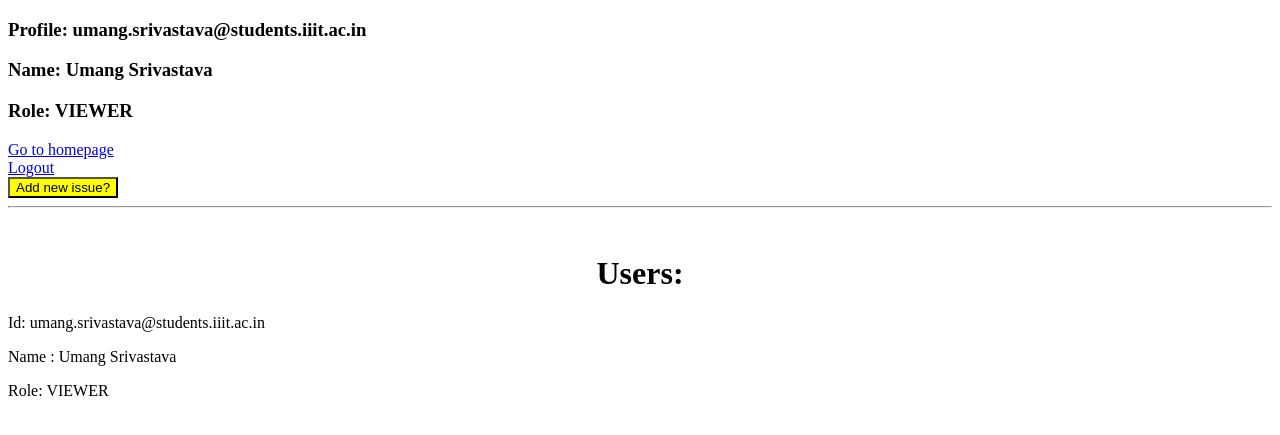
After one commit to umangS77/What-s-the-issue, a Flask app: page /displayusers in a window 1280 px wide. The commit adds this page. Shown: the top 435 px of the page. Run offline with Flask 2, Linux system fonts and the light colour scheme; a user stored in the database is signed in; data comes from the database, SQL or seed files in the repository; both versions use the stored data as it was after the commit.

Commit message:
Added users db. next task to set assignees

```diff
--- a/app.py
+++ b/app.py
@@ -42,8 +42,8 @@ class ISSUES(db.Model):
 
 class USERS(db.Model):
 	id = db.Column(db.Integer, primary_key=True)
-	username = 'aa'
-	Name = 'aa'
+	username = db.Column(db.String(100), nullable=True)
+	Name = db.Column(db.String(100), nullable=True)
 	role = db.Column(db.String(50), nullable=True)
 
 	def __repr__(self):
@@ -55,75 +55,75 @@ def login():
 
 @app.route('/loginpage')
 def loginpage():
-	# global current_owner
-	# global current_name
-	# current_owner = cas.username
-	# current_name = cas.attributes['cas:Name']
 	session["username"] = cas.username
 	session["Name"] = cas.attributes['cas:Name']
-	user = USERS.query.filter_by(username = session["username"]).all()
-	if(user == None):
-		# new_user = USERS(username = current_owner, Name=current_name, Role='VIEWER')
-		# try:
-		# 	db.session.add(new_user)
-		# 	db.session.commit()
-		# except:
-		# 	return 'Error is adding user'
-		pass
-	# session["role"] = user.role
+	current_owner = session["username"]
+	current_name = session["Name"]
+	isuser = USERS.query.filter_by(username = current_owner).first()
+	if(isuser == None):
+		new_user = USERS(username = current_owner,
+			Name=current_name,
+			role='VIEWER')
+		session["role"] = 'VIEWER'
+		try:
+			db.session.add(new_user)
+			db.session.commit()
+		except:
+			return 'Error is adding user'
+	else:
+		session["role"] = isuser.role
 	return redirect('/homepage')
 
 
 @app.route('/homepage', methods = ['GET','POST'])
 def homepage():
-	# if "user" in session:
 	current_owner = session["username"]
 	current_name = session["Name"]
+	current_role = session["role"]
 	issues = ISSUES.query.order_by(ISSUES.date_created).all()
 	user = USERS.query.filter_by(username = current_owner).all()
 	return render_template('/homepage.html',
 		username = current_owner,
 		Name = current_name,
-		# role = user.role,
+		Role = current_role,
 		issues = issues)
-	# else:
-	# 	return redirect('/')
+
 
 @app.route('/myissues')
 def myissues():
-	# if "user" in session:
 	current_owner = session["username"]
 	current_name = session["Name"]
+	current_role = session["role"]
 	user = USERS.query.filter_by(username = current_owner).all()
 	myissues = ISSUES.query.filter_by(owner = current_owner).all()
-	# x=dir().count('current_owner')
-	# if(x==0):
-	# 	return redirect('/')
-	return render_template('/myissues.html',username = current_owner,
+	return render_template('/myissues.html',
+		username = current_owner,
 		Name = current_name,
-		# role = user.role,
+		Role = current_role,
 		myissues = myissues)
-	# else:
-	# 	return redirect('/')
+
 
 @app.route('/addissue', methods=['GET','POST'])
 def addissue():
-	# if "user" in session:
 	current_owner = session["username"]
 	current_name = session["Name"]
+	current_role = session["role"]
 	user = USERS.query.filter_by(username = current_owner).all()
+
 	if request.method == 'POST':
 		issue_title = request.form['title']
 		issue_description = request.form['description']
 		issue_state = request.form['state']
 		issue_tag_list = request.form.getlist('tags')
 		issue_tags=','.join(issue_tag_list)
-		# for tag in issue_tag_list:
-		# 	issue_tags = issue_tags + "," + tag
 		issue_gitlink = request.form['gitlink']
 		issue_owner = current_owner
-	# issue_assignees = request.form['assignees']
-		new_issue = ISSUES(title=issue_title, description=issue_description, state=issue_state, tags=issue_tags,gitlink=issue_gitlink, owner = issue_owner)
+		new_issue = ISSUES(title=issue_title,
+			description=issue_description,
+			state=issue_state,
+			tags=issue_tags,
+			gitlink=issue_gitlink,
+			owner = issue_owner)
 
 		try:
 			db.session.add(new_issue)
@@ -136,26 +136,23 @@ def addissue():
 		return render_template('/addissue.html',
 		username = current_owner,
 		Name = current_name,
-		# role = user.role,
+		Role = current_role,
 		)
-	# else:
-	# 	return redirect('/')
 
 @app.route('/update/<int:id>', methods = ['GET','POST'])
 def update(id):
-	# if "user" in session:
 	current_owner = session["username"]
 	current_name = session["Name"]
+	current_role = session["role"]
 	user = USERS.query.filter_by(username = current_owner).all()
 	issue = ISSUES.query.get_or_404(id)
+
 	if request.method == 'POST':
 		issue.title = request.form['title']
 		issue.description = request.form['description']
 		issue.state = request.form['state']
 		issue_tag_list = request.form.getlist('tags')
 		issue_tags=','.join(issue_tag_list)
-		# for tag in issue_tag_list:
-		# 	issue_tags = issue_tags + "," + tag
 		issue.gitlink = request.form['gitlink']
 		issue.owner = current_owner
 
@@ -168,10 +165,9 @@ def update(id):
 	else:
 		return render_template('update.html',username = current_owner,
 		Name = current_name,
-		# role = user.role,
+		Role = current_role,
 		issue = issue)
-	# else:
-	# 	return redirect('/')
+
 
 @app.route('/delete/<int:id>')
 def delete(id):
@@ -184,10 +180,19 @@ def delete(id):
     except:
         return 'There was a problem deleting that issue'
 
+@app.route('/displayusers')
+def displayusers():
+	allusers = USERS.query.order_by(USERS.username).all()
+	return render_template('displayusers.html',username = session["username"],
+		Name = session["Name"],
+		Role = session["role"],
+		users = allusers)
+
 @app.route('/logout')
 def logoutpage():
 	session.pop("user",None)
 	session.pop("Name",None)
+	session.pop("role",None)
 	return flask.redirect(flask.url_for('cas.logout', _external=True))
 
 if __name__ == "__main__":
--- a/templates/addissue.html
+++ b/templates/addissue.html
@@ -9,6 +9,7 @@
 <div class="content">
     <h3>Profile: {{username}}</h3>
     <h3>Name: {{Name}}</h3>
+    <h3>Role: {{Role}}</h3>
     <a href = "{{url_for('homepage')}}">Go to homepage</a>
     <br><a href = "{{url_for('logoutpage')}}">Logout</a><br>
     <hr><br>
@@ -18,7 +19,7 @@
             <input type="text" name="description" id="description">
             <input type="text" name="gitlink" id="gitlink">
 
-            <select name="state" id="state">
+            <select name="state" id="state" value="Open">
               <option value="Open">Open</option>
               <option value="Assigned">Assigned</option>
               <option value="Fixed">Fixed</option>
--- /dev/null
+++ b/templates/displayusers.html
@@ -0,0 +1,32 @@
+{% extends 'base.html' %}
+
+{% block head %}
+<title>All users</title>
+{% endblock %}
+
+{% block body %}
+<div class="content">
+    <h3>Profile: {{username}}</h3>
+    <h3>Name: {{Name}}</h3>
+    <h3>Role: {{Role}}</h3>
+    <a href = "{{url_for('homepage')}}">Go to homepage</a>
+    <br>
+    <a href = "{{url_for('logoutpage')}}">Logout</a>
+    <br>
+
+    <a href="{{ url_for('addissue') }}"><button type="button" style="background-color: yellow">Add new issue?</button></a><br>
+<!--     <a href="{{ url_for('myissues') }}"><button type="button" style="background-color: green">See your issue?</button></a>
+ -->    <hr><br>
+    <h1 style="text-align: center">Users: </h1>
+    {% if users|length < 1 %}
+    <h4 style="text-align: center">There are Users!</h4>
+    {% else %}
+        {% for user in users %}
+            <p class="id">Id: {{user.username}}</p>
+            <p class="name">Name : {{user.Name}}</p>
+            <p class="role">Role: {{user.role}}</p>
+            <br>
+        {% endfor %}
+    {% endif %}
+</div>
+{% endblock %}
--- a/templates/homepage.html
+++ b/templates/homepage.html
@@ -9,12 +9,13 @@
 <div class="content">
     <h3>Profile: {{username}}</h3>
     <h3>Name: {{Name}}</h3>
-    <a href = "{{url_for('homepage')}}">Go to homepage</a>
+    <h3>Role: {{Role}}</h3>
+    <a href = "{{url_for('displayusers')}}">Show all users</a>
     <br>
     <a href = "{{url_for('logoutpage')}}">Logout</a>
     <br>
     <a href="{{ url_for('addissue') }}"><button type="button" style="background-color: yellow">Add new issue?</button></a><br>
-    <a href="{{ url_for('myissues') }}"><button type="button" style="background-color: green">See you issue?</button></a>
+    <a href="{{ url_for('myissues') }}"><button type="button" style="background-color: green">See your issue?</button></a>
     <hr><br>
 <!--     <p>{{url_for('addissue')}}</p> -->
     <br><hr>
--- a/templates/myissues.html
+++ b/templates/myissues.html
@@ -8,13 +8,14 @@
 <div class="content">
     <h3>Profile: {{username}}</h3>
     <h3>Name: {{Name}}</h3>
+    <h3>Role: {{Role}}</h3>
     <a href = "{{url_for('homepage')}}">Go to homepage</a><br>
     <a href = "{{url_for('logoutpage')}}">Logout</a>
     <br><hr><br>
     <h1 style="text-align: center">My Issues: </h1>
     {% if myissues|length < 1 %}
     <h4 style="text-align: center">You have  no issues. Create one!</h4>
-    <a href="{{ url_for('addissue') }}"><button style="background-color: green">Edit this issue</button></a>
+    <a href="{{ url_for('addissue') }}"><button style="background-color: yellow">Create an issue</button></a>
     {% else %}
         {% for issue in myissues %}
             <p class="title">Title: {{issue.title}}</p>
--- a/templates/update.html
+++ b/templates/update.html
@@ -9,6 +9,7 @@
 <div class="content">
     <h3>Profile: {{username}}</h3>
     <h3>Name: {{Name}}</h3>
+    <h3>Role: {{Role}}</h3>
     <a href = "{{url_for('homepage')}}">Go to homepage</a><br>
     <a href = "{{url_for('logoutpage')}}">Logout</a>
     <br><hr><br>
```
Also changed, not shown: test.db.
